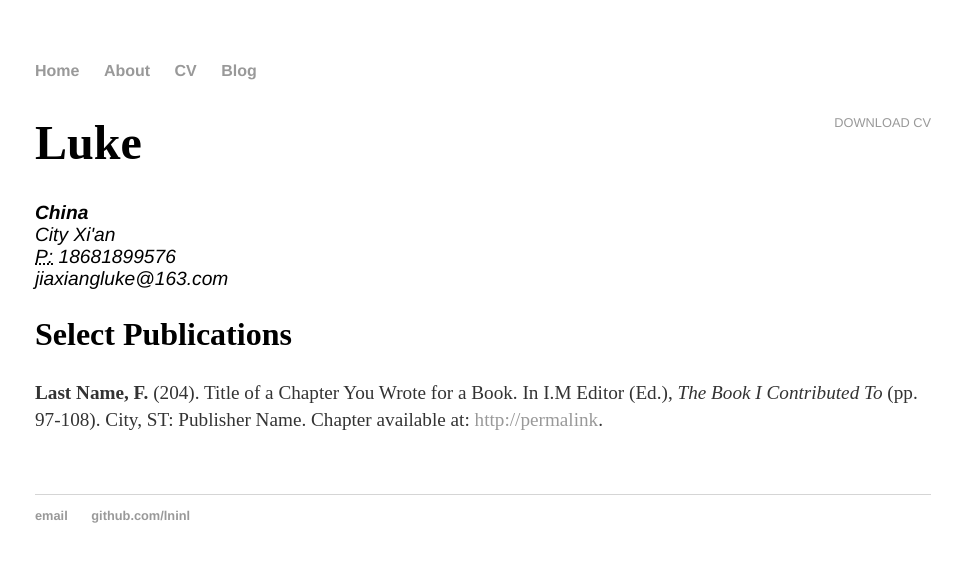
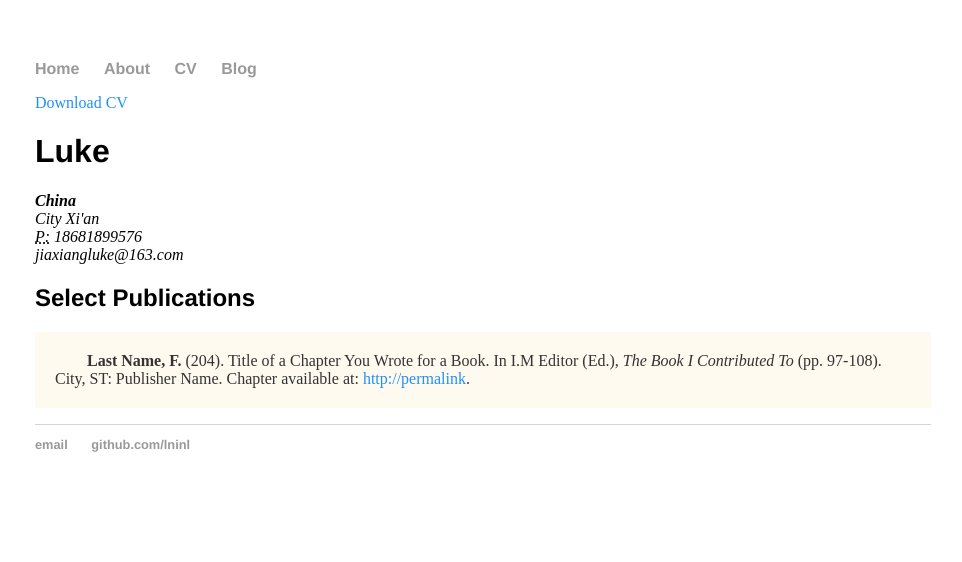
Before and after one commit to lninl/lninl.github.io, a Jekyll site: the page built from cv/index.html, in a window 1280 px wide. Shown: the top 562 px of the page, without its empty margins (157-1119 px from the left). Built offline with Jekyll 4.4.1, drawn with Linux system fonts in a browser that asks for light colours.

Commit message:
update main.css

```diff
--- a/css/main.css
+++ b/css/main.css
@@ -1,29 +1,69 @@
+/**
+ * a :     链接
+ * ul:     无序列表
+ * ol:     有序列表
+ * li:     定义列表项,与 ul,ol 结合使用
+ * footer: 页脚
+ * nav:    标签定义导航链接的部分
+ */
+
+body { margin: 60px auto; width: 70%; }
+
+a {	text-decoration: none; color: #1E90FF; }
+a:hover { text-decoration: underline; }
+
+p {
+	background-color: #FFFAF0;
+	padding: 20px;
+	text-indent: 2em;      //首行缩进
+	border-radius:0.75em;  //圆角边框
+	text-align:justify;    //两边对齐
+	line-height: 1.4em;
+	color: #333;
+}
+
+h1, h2, h3, h4 { font-family: 'Helvetica', 'Arial', 'Sans-Serif'; }
+
+/* 页眉 页脚 */
+nav ul, footer ul { font-size: 1em; font-family: 'Helvetica', 'Arial', 'Sans-Serif'; padding: 0px; list-style: none; font-weight: bold; }
+nav ul li, footer ul li { display: inline; margin-right: 20px; }
+nav a, footer a {text-decoration: none; color: #999; }
+
+footer { border-top: 1px solid #d5d5d5; font-size: .8em; }
+
+/* Blog */
+ul.posts { margin: 20px auto 40px; font-size: 1.5em; }
+ul.posts li { list-style: none; }
+ul.posts a {text-decoration: none; color: #999; }
+
+/*
 body { margin: 60px auto; width: 70%; }
 
 a { text-decoration: none; color: #999; }
 a:hover { text-decoration: underline; }
 
 p, ul { font-size: 1.5em; line-height: 1.4em; color: #333; }
-/*
+
 h1, h2, h3, h4 { font-family: 'Helvetica', 'Arial', 'Sans-Serif'; }
 h1 { font-size: 3em;  }
 h2 { font-size: 2.7em; }
 h3 { font-size: 2.3em; }
 h4 { font-size: 1.9em; }
-*/
+
 nav ul, footer ul { font-size: 1em; font-family: 'Helvetica', 'Arial', 'Sans-Serif'; padding: 0px; list-style: none; font-weight: bold; }
 nav ul li, footer ul li { display: inline; margin-right: 20px; }
 
 footer { border-top: 1px solid #d5d5d5; font-size: .8em; }
 
-
+// Blog
 ul.posts { margin: 20px auto 40px; font-size: 1.5em; }
 ul.posts li { list-style: none; }
 
-
+//CV
 .cv { margin: 0px 0px 60px; }
 .cv h1 { font-size: 3em; }
 .cv h2 { font-size: 2em; }
 .cv address, .cv .download { font-family: 'Helvetica', 'Arial', 'Sans-Serif'; }
 .cv address, .cv p { font-size: 1.2em; }
 .cv .download { float: right; font-size: .8em; text-transform: uppercase; }
+/**/
```
Also changed, not shown: 1 other file.
